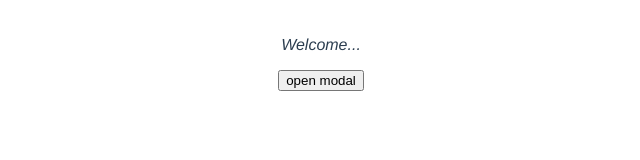
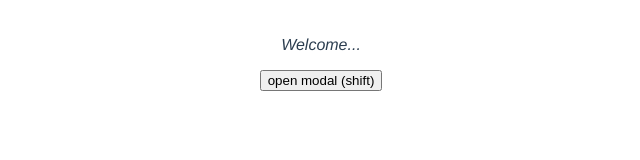
Before and after one commit to kylesdev91/modal-project, a Vue app: page / in a window 1280 px wide. Shown: the part 131-291 px from the top of the page, without its empty margins (319-959 px from the left). Built offline with nearby package versions, Linux system fonts and the light colour scheme.

Commit message:
Lecture 27

```diff
--- a/src/App.vue
+++ b/src/App.vue
@@ -4,7 +4,7 @@
   <div v-if="showModal">
     <Modal :heading="heading" :text="text" theme="sale" @close="toggleModal" />
   </div>
-  <button @click="toggleModal">open modal</button>
+  <button @click.shift="toggleModal">open modal (shift)</button>
 </template>
 
 <script>
--- a/src/components/Modal.vue
+++ b/src/components/Modal.vue
@@ -1,5 +1,5 @@
 <template>
-  <div class="backdrop" @click="closeModal">
+  <div class="backdrop" @click.self="closeModal">
     <div class="modal" :class="{ sale: theme === 'sale' }">
       <h1>{{ heading }}</h1>
       <p>{{ text }}</p>
```
